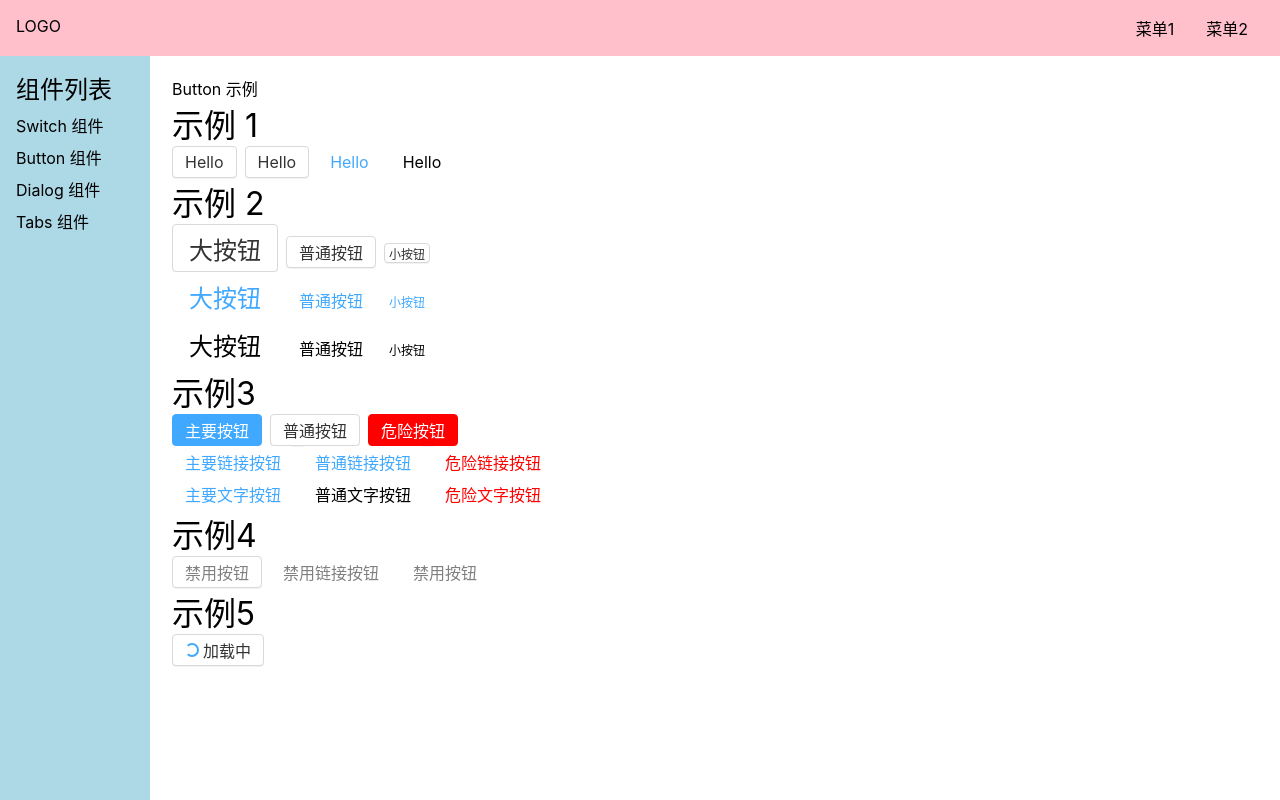
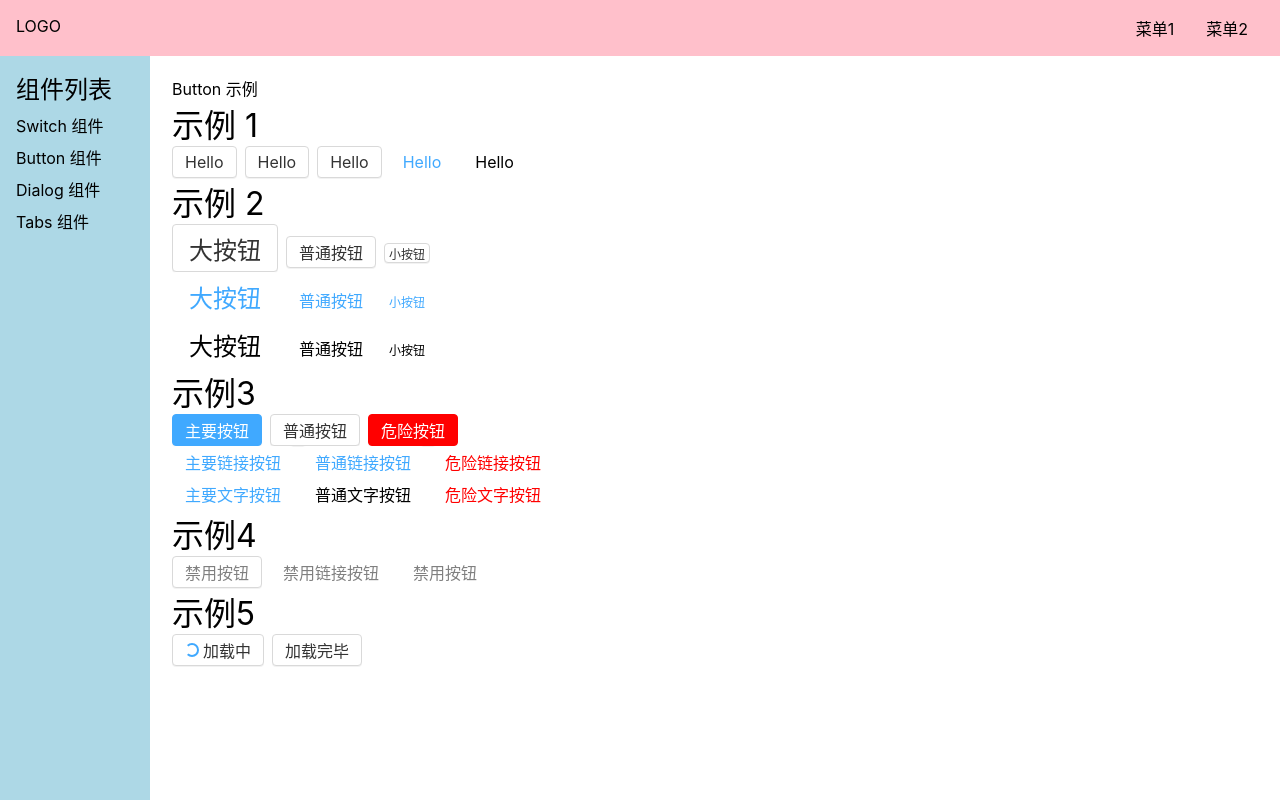
Before and after one commit to sf-think/mu-ui, a Vue app: page /#/doc/button in a window 1280 px wide. Built offline with nearby package versions, Linux system fonts and the light colour scheme.

Commit message:
基本完成 Button 组件

```diff
--- a/src/components/ButtonDemo.vue
+++ b/src/components/ButtonDemo.vue
@@ -3,6 +3,7 @@
     <h1>示例 1</h1>
     <div>
         <Button>Hello</Button>
+        <Button @click="onClick">Hello</Button>
         <Button theme="button">Hello</Button>
         <Button theme="link">Hello</Button>
         <Button theme="text">Hello</Button>
@@ -50,6 +51,7 @@
     <h1>示例5</h1>
     <div>
         <Button loading>加载中</Button>
+        <Button>加载完毕</Button>
     </div>
 </template>
 
```
